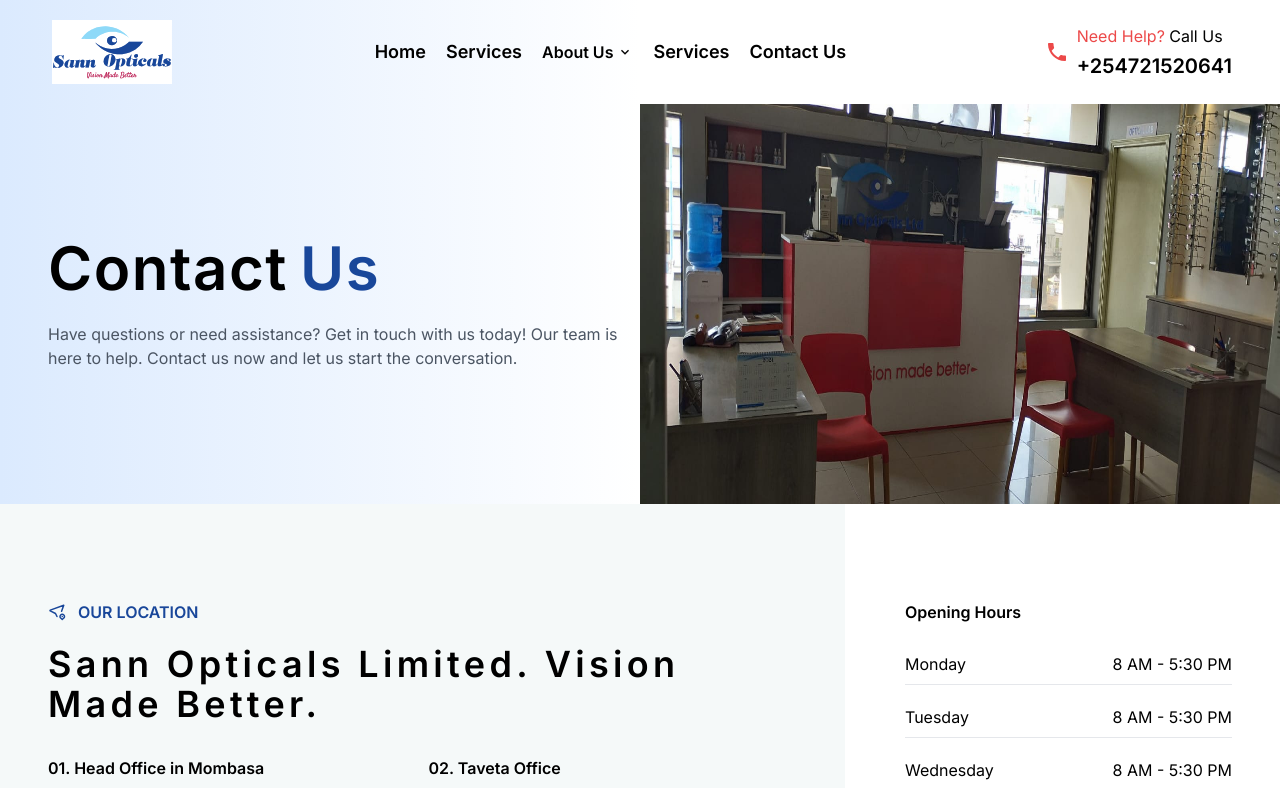
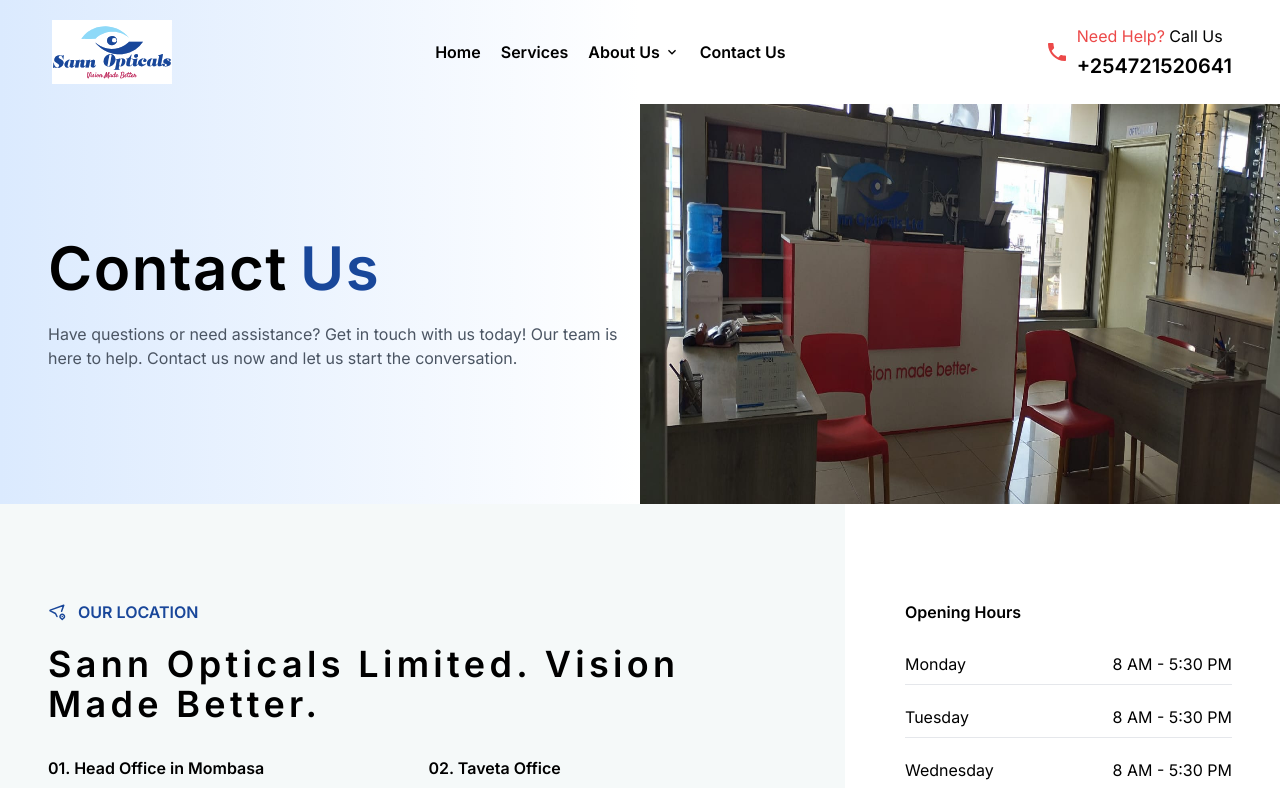
Before and after one commit to JoelOgira/sann-opticals, a Next.js app: page /contact in a window 1280 px wide. Shown: the top 788 px of the page. Built offline with nearby package versions, Linux system fonts and the light colour scheme.

Commit message:
Updated content in header

```diff
--- a/app/components/Header.jsx
+++ b/app/components/Header.jsx
@@ -31,7 +31,7 @@ export default function Header() {
                     <Image src={logo} alt="Site Icon" className='w-[8rem] h-[4rem]' />
                 </Link>
 
-                <div className="hidden [&>a]:font-semibold [&>a]:text-lg [&>div>div>span]:font-semibold [&>div>div>div>a]:font-semibold [&>div>div>div>a]:text-lg md:flex md:flex-wrap md:items-center md:justify-center space-x-5">
+                <div className="hidden [&>a]:font-semibold [&>div>div>span]:font-semibold [&>div>div>div>a]:font-semibold [&>div>div>div>a]:text-lg md:flex md:flex-wrap md:items-center md:justify-center space-x-5">
                     <Link href="/" className="hover:text-lightBlue">Home</Link>
                     <Link href="/services" className="hover:text-lightBlue">Services</Link>
                     <div onMouseEnter={handleAbout} onMouseLeave={handleAbout} onClick={handleAbout} className="cursor-pointer z-30">
@@ -47,7 +47,6 @@ export default function Header() {
                                 </div>
                             </div>}
                     </div>
-                    <Link href="/services" className="hover:text-lightBlue">Services</Link>
                     <Link href="/contact" className="hover:text-lightBlue">Contact Us</Link>
                 </div>
 
@@ -76,7 +75,7 @@ export default function Header() {
                 <div id="menu" className={`flex-col ${isHidden ? 'hidden' : 'flex'} absolute place-items-start self-end py-8 bg-white bg-opacity-95 sm:w-auto sm:self-center left-0 right-0 drop-shadow-md`}>
                     <div className="mr-auto flex flex-col space-y-6 pl-4">
                         <Link onClick={() => { handleOpen(); handleHidden() }} href="/">Home</Link>
-
+                        <Link onClick={() => { handleOpen(); handleHidden() }} href="/services" className="hover:text-lightBlue">Services</Link>
                         <div onClick={handleAbout} className="cursor-pointer">
                             <div className="flex items-center space-x-1">
                                 <span>About Us</span>
@@ -90,7 +89,6 @@ export default function Header() {
                                     </div>
                                 </div>}
                         </div>
-                        <Link href="/servies" className="hover:text-lightBlue">Servies</Link>
                         <Link onClick={() => { handleOpen(); handleHidden() }} href="/contact">Contact Us</Link>
                     </div>
                 </div>
```
